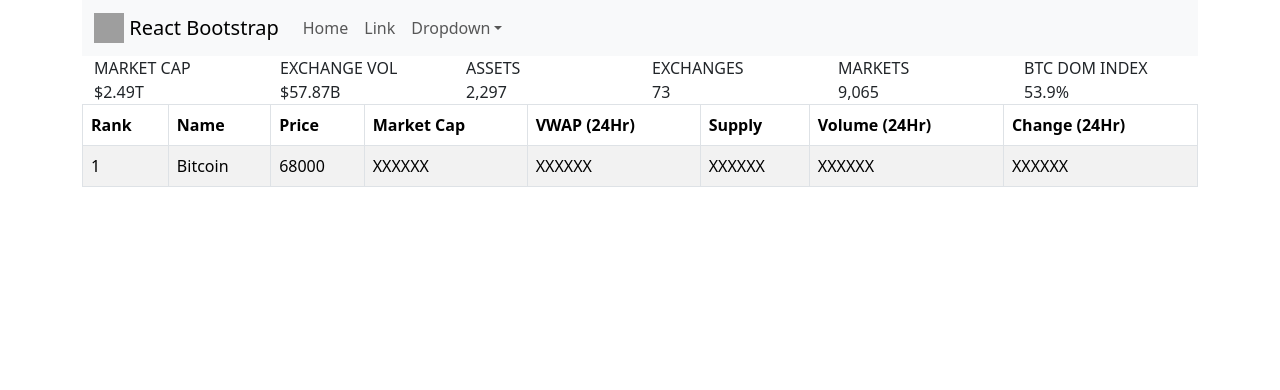
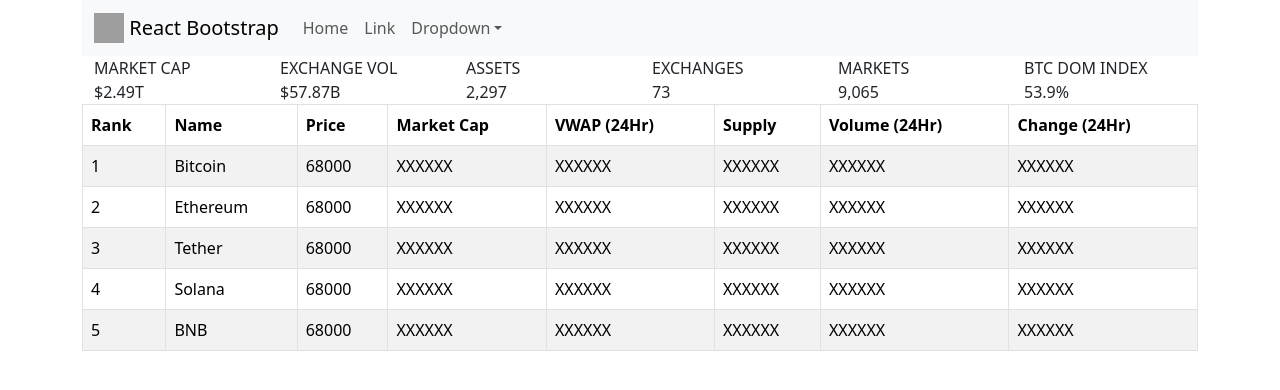
Before and after one commit to mshmeljov/crypto-exchange, a React (Create React App) app: page / in a window 1280 px wide. Shown: the top 390 px of the page. Built offline with nearby package versions, Linux system fonts and the light colour scheme; grey boxes are pictures that could not be loaded.

Commit message:
Homework-1

```diff
--- a/src/CoinInfo.jsx
+++ b/src/CoinInfo.jsx
@@ -1,12 +1,13 @@
+import React from 'react';
 import Row from "react-bootstrap/Row";
 import Col from "react-bootstrap/Col";
 
-function CoinInfo() {
+function CoinInfo({ coinName }) {
     return (<Row>
         <Col>
         <Row>
             <Col>Logo</Col>
-            <Col>Bitcoin</Col>
+            <Col>{coinName}</Col>
         </Row>
         </Col>
         <Col>
--- a/src/CoinInfoModal.jsx
+++ b/src/CoinInfoModal.jsx
@@ -1,7 +1,8 @@
+import React from 'react';
 import Modal from 'react-bootstrap/Modal';
 import CoinInfo from './CoinInfo';
 
-function CoinInfoModal ({ show, setShow}) {
+function CoinInfoModal ({ show, setShow, coinName}) {
     return (
         <Modal
         size="lg"
@@ -15,7 +16,7 @@
           </Modal.Title>
         </Modal.Header>
         <Modal.Body>
-            <CoinInfo />
+            <CoinInfo coinName={coinName} />
         </Modal.Body>
       </Modal>
     );
--- a/src/CoinList.jsx
+++ b/src/CoinList.jsx
@@ -1,9 +1,18 @@
-import React from 'react';
+import React, { useState } from 'react';
 import Table from 'react-bootstrap/Table';
 import CoinInfoModal from './CoinInfoModal';
 
+
 function CoinList() {
     const [showInfoModal, setShowInfoModal] = React.useState(false);
+    const [selectedCoin, setSelectedCoin] = useState(null);
+
+    const coinNames = ["Bitcoin", "Ethereum", "Tether", "Solana", "BNB"];
+
+    const RowClick = (coinName) => {
+        setShowInfoModal(true);
+        setSelectedCoin(coinName);
+      };
 
   return (
     <>
@@ -21,9 +30,10 @@
         </tr>
       </thead>
       <tbody>
-        <tr onClick={() => setShowInfoModal(true)}>
-         <td>1</td>
-         <td>Bitcoin</td>
+      {coinNames.map((coin, index) => (
+        <tr key={index} onClick={() => RowClick(coin)}>
+         <td>{index + 1}</td>
+         <td>{coin}</td>
          <td>68000</td>
          <td>XXXXXX</td>
          <td>XXXXXX</td>
@@ -31,9 +41,10 @@
          <td>XXXXXX</td>
          <td>XXXXXX</td>
         </tr>
+      ))}
       </tbody>
     </Table>
-    <CoinInfoModal show={showInfoModal} setShow={setShowInfoModal}/>
+    <CoinInfoModal show={showInfoModal} setShow={setShowInfoModal} coinName={selectedCoin}/>
     </>
   );
 }
```
